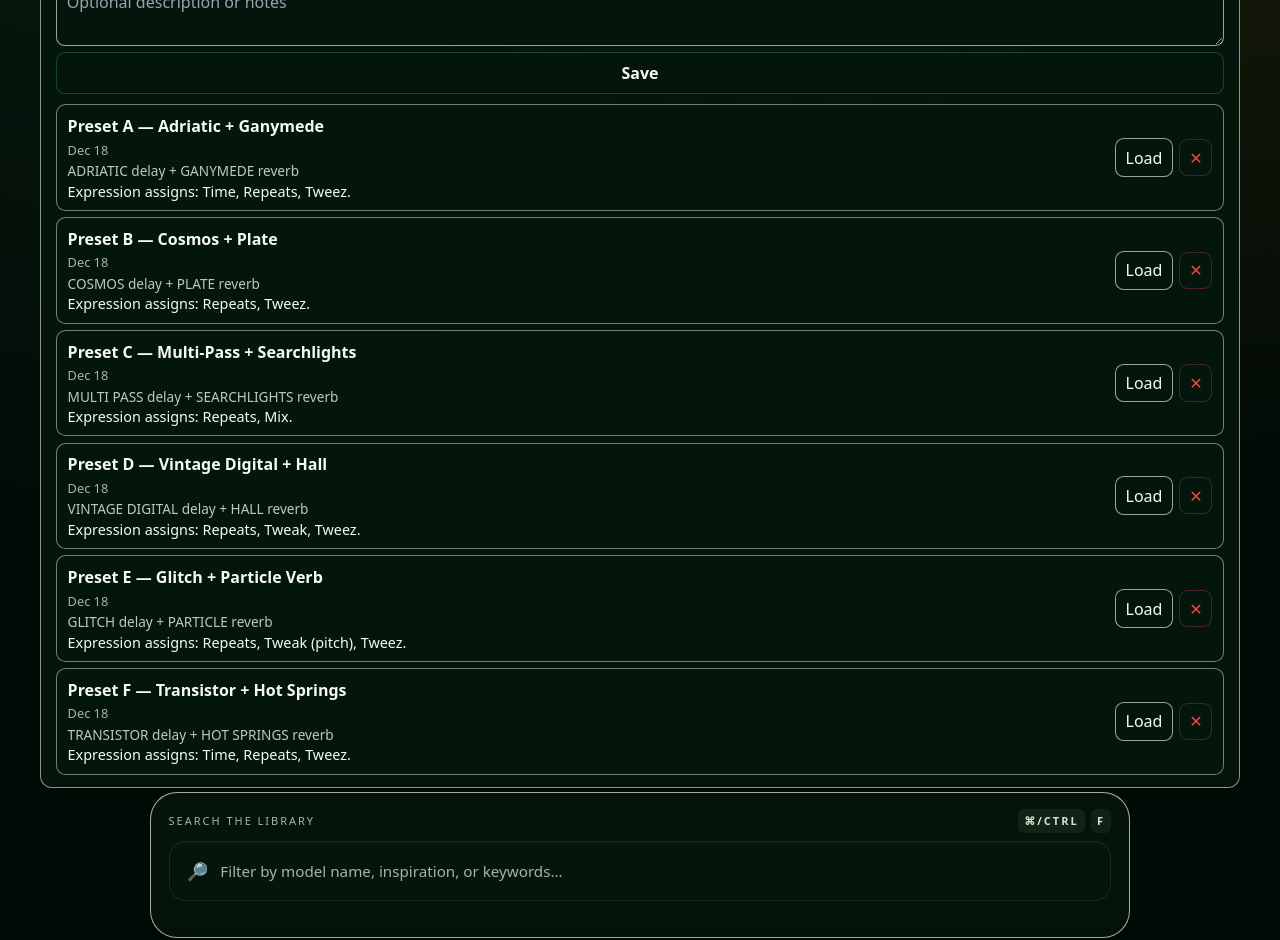
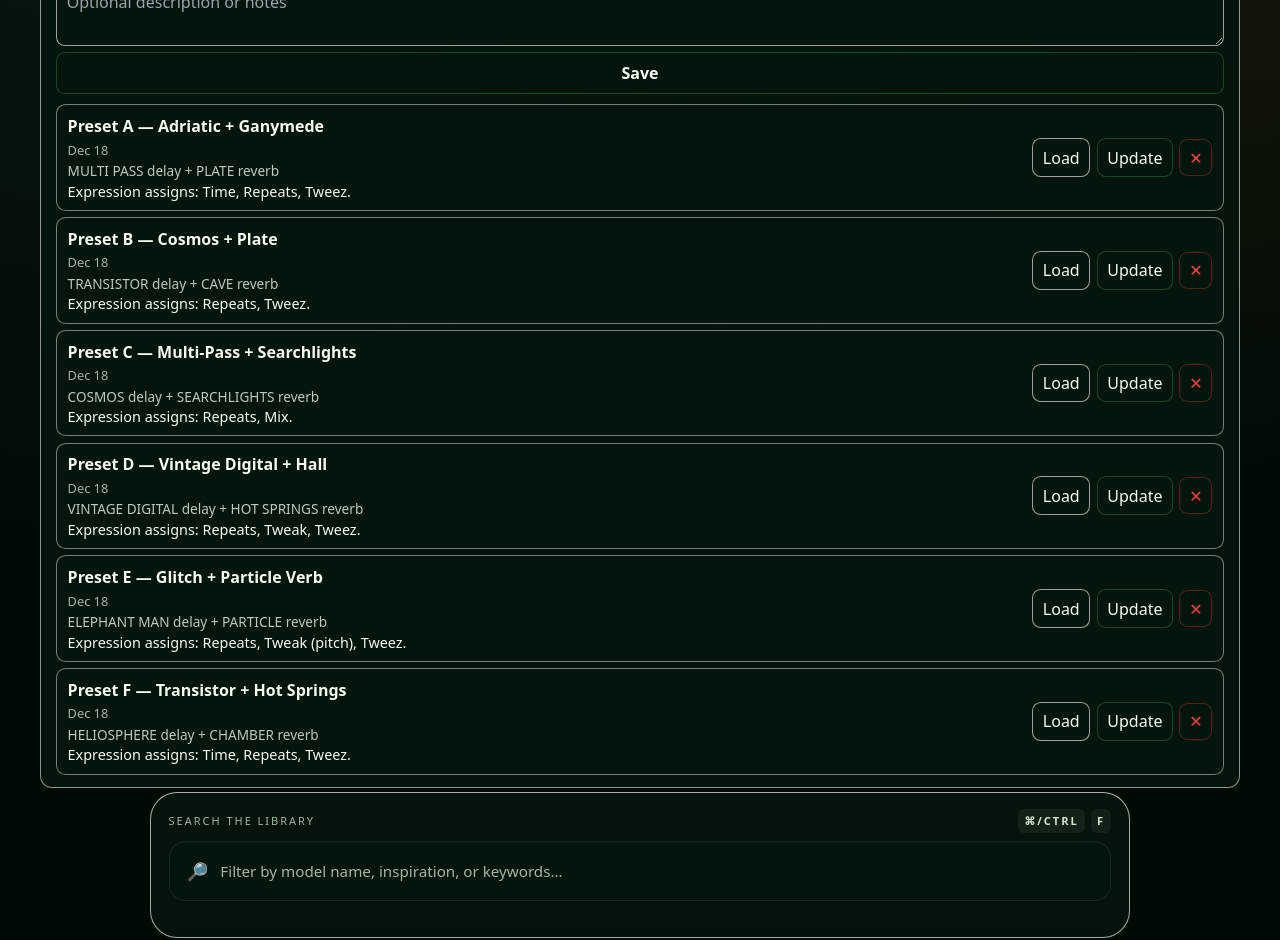
Before and after one commit to salmanj1/MacDLmkII, a React (Vite) app: page / in a window 1280 px wide. Shown: the part 840-1780 px from the top of the page. Built offline with nearby package versions, Linux system fonts and the light colour scheme.

Commit message:
feat: add update functionality for preset library and enhance UI with update button

```diff
--- a/src/App.tsx
+++ b/src/App.tsx
@@ -535,6 +535,27 @@ type PresetLibraryEntry = {
     [autoNameFromSnapshot, buildPresetSnapshot, showToast, summaryFromSnapshot]
   );
 
+  const handleLibraryUpdate = useCallback(
+    (id: string) => {
+      const snapshot = buildPresetSnapshot();
+      const autoName = autoNameFromSnapshot(snapshot);
+      setPresetLibrary((prev) =>
+        prev.map((entry) =>
+          entry.id === id
+            ? {
+                ...entry,
+                name: entry.name || autoName,
+                summary: summaryFromSnapshot(snapshot),
+                snapshot
+              }
+            : entry
+        )
+      );
+      showToast('Preset updated', 'ok');
+    },
+    [autoNameFromSnapshot, buildPresetSnapshot, showToast, summaryFromSnapshot]
+  );
+
   const handleLibraryLoad = useCallback(
     async (id: string) => {
       const entry = presetLibrary.find((item) => item.id === id);
@@ -1023,6 +1044,7 @@ type PresetLibraryEntry = {
             loadingId={libraryLoadingId}
             onSave={handleLibrarySave}
             onLoad={handleLibraryLoad}
+            onUpdate={handleLibraryUpdate}
             onDelete={handleLibraryDelete}
           />
             </aside>
--- a/src/components/organisms/PresetLibraryPanel/PresetLibraryPanel.module.less
+++ b/src/components/organisms/PresetLibraryPanel/PresetLibraryPanel.module.less
@@ -124,6 +124,15 @@
   cursor: pointer;
 }
 
+.updateButton {
+  border: 1px solid fade(@glow, 35%);
+  background: fade(@panel, 92%);
+  color: @textPrimary;
+  padding: 0.4rem 0.6rem;
+  border-radius: 0.55rem;
+  cursor: pointer;
+}
+
 .deleteButton {
   border: 1px solid fade(#ef4444, 30%);
   background: fade(@panel, 92%);
--- a/src/components/organisms/PresetLibraryPanel/PresetLibraryPanel.tsx
+++ b/src/components/organisms/PresetLibraryPanel/PresetLibraryPanel.tsx
@@ -14,6 +14,7 @@ type PresetLibraryPanelProps = {
   loadingId: string | null;
   onSave: (name: string, description: string) => void;
   onLoad: (id: string) => void;
+  onUpdate: (id: string) => void;
   onDelete: (id: string) => void;
 };
 
@@ -22,6 +23,7 @@ const PresetLibraryPanel = ({
   loadingId,
   onSave,
   onLoad,
+  onUpdate,
   onDelete
 }: PresetLibraryPanelProps) => {
   const [name, setName] = useState('');
@@ -90,6 +92,14 @@ const PresetLibraryPanel = ({
               </button>
               <button
                 type="button"
+                className={styles.updateButton}
+                onClick={() => onUpdate(entry.id)}
+                disabled={loadingId === entry.id}
+              >
+                Update
+              </button>
+              <button
+                type="button"
                 className={styles.deleteButton}
                 aria-label={`Delete ${entry.name}`}
                 onClick={() => onDelete(entry.id)}
--- a/src/data/selectorOrder.ts
+++ b/src/data/selectorOrder.ts
@@ -12,14 +12,14 @@ export const selectorOrder: Record<Mode, string[]> = {
     'mkii_adt',
     'mkii_ducked',
     'mkii_harmony',
+    'mkii_looper',
     'mkii_heliosphere',
     'mkii_transistor',
     'mkii_cosmos',
     'mkii_multi_pass',
     'mkii_adriatic',
     'mkii_elephant_man',
-    'mkii_glitch',
-    'mkii_looper'
+    'mkii_glitch'
   ],
   'Legacy Delay': [
     'legacy_digital',
@@ -30,14 +30,14 @@ export const selectorOrder: Record<Mode, string[]> = {
     'legacy_reverse',
     'legacy_dynamic',
     'legacy_auto_vol',
+    'legacy_looper',
     'legacy_tube_echo',
     'legacy_tape_echo',
     'legacy_multi_head',
     'legacy_sweep',
     'legacy_analog',
     'legacy_analog_mod',
-    'legacy_lo_res_delay',
-    'legacy_looper'
+    'legacy_lo_res_delay'
   ],
   'Secret Reverb': [
     'reverb_room',
@@ -48,14 +48,14 @@ export const selectorOrder: Record<Mode, string[]> = {
     'reverb_tile',
     'reverb_ducking',
     'reverb_plateaux',
+    'reverb_off',
     'reverb_cave',
     'reverb_plate',
     'reverb_ganymede',
     'reverb_chamber',
     'reverb_hot_springs',
     'reverb_hall',
-    'reverb_glitz',
-    'reverb_off'
+    'reverb_glitz'
   ]
 };
 
```
Lines whose indentation alone changed are shown as unchanged.
